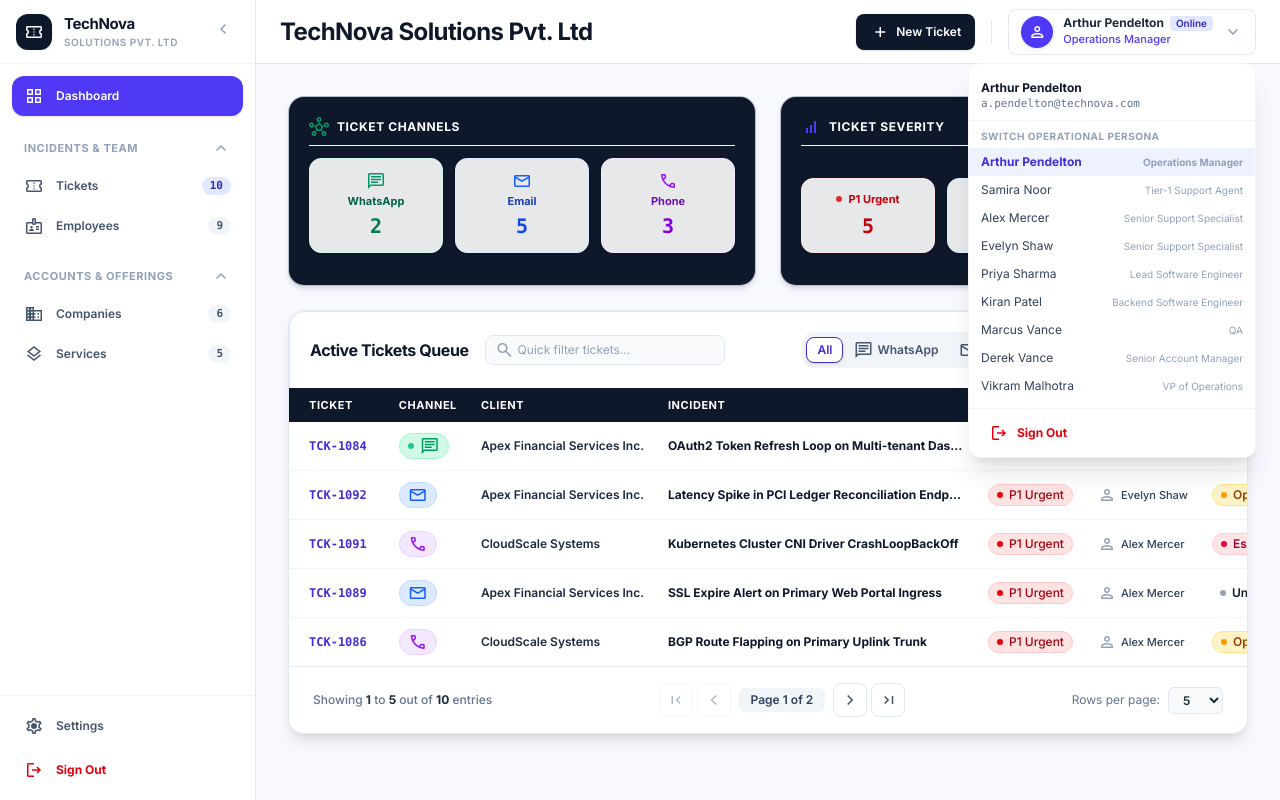
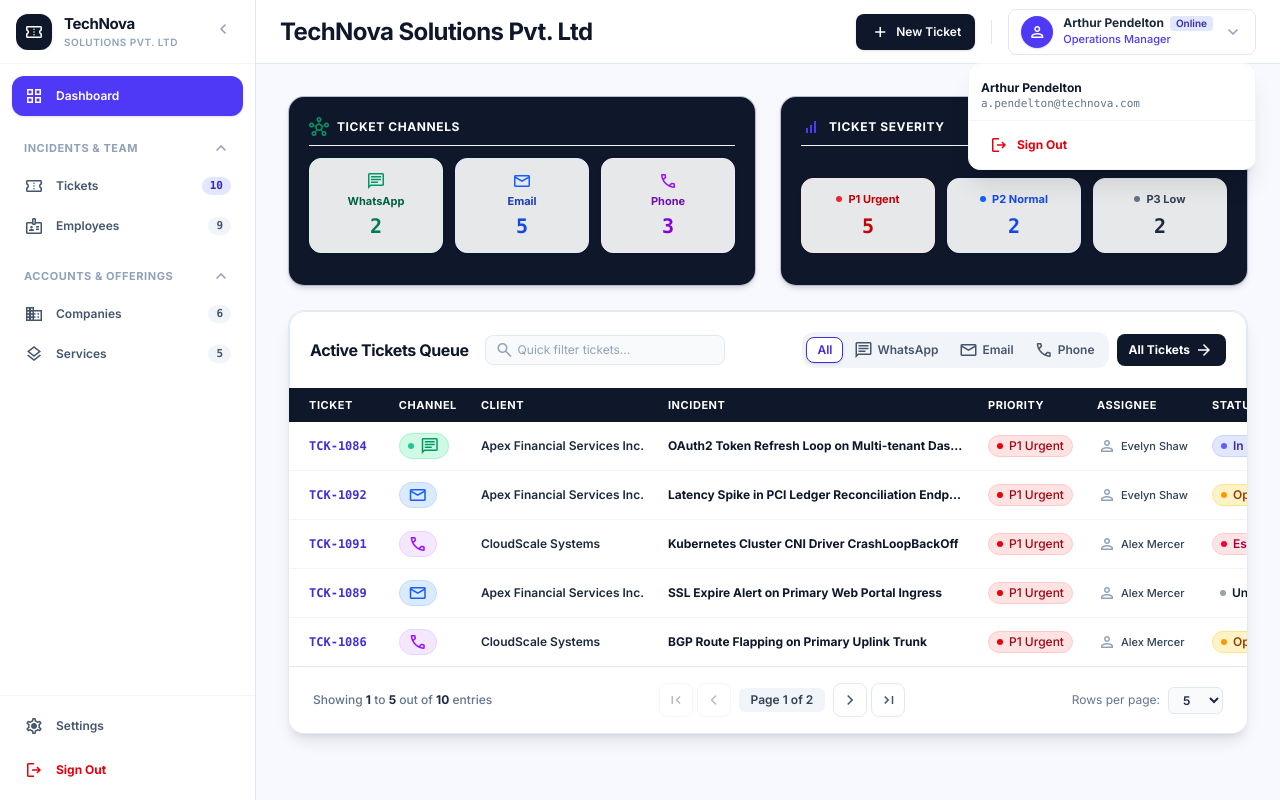
Before and after one commit to StewardRighteous/TechNova-Ticket-Management-system, a React (Vite) app: page / in a window 1280 px wide. Both pictures are taken after a click on the button "User Profile & Role Switcher". Built offline with nearby package versions, Linux system fonts and the light colour scheme.

Commit message:
fix: remove instant logins

```diff
--- a/src/components/layout/Header.tsx
+++ b/src/components/layout/Header.tsx
@@ -78,33 +78,7 @@ export const Header: React.FC = () => {
                 </span>
               </div>
 
-              <div className="mt-1 px-3 py-1 text-[10px] font-bold tracking-wider text-slate-400 uppercase">
-                Switch Operational Persona
-              </div>
-              {data.employees.map((emp) => {
-                const isSelected = emp.id === activeEmployee.id;
-                return (
-                  <button
-                    key={emp.id}
-                    onClick={() => {
-                      loginAsEmployee(emp.id);
-                      setIsProfileDropdownOpen(false);
-                    }}
-                    className={`flex w-full items-center justify-between px-3 py-1.5 text-left transition-colors hover:bg-slate-50 ${
-                      isSelected
-                        ? "bg-indigo-50 font-bold text-indigo-700"
-                        : "text-slate-700"
-                    }`}
-                  >
-                    <span className="text-xs">{emp.name}</span>
-                    <span className="text-[10px] text-slate-400">
-                      {emp.roleTitle.split("&")[0]}
-                    </span>
-                  </button>
-                );
-              })}
-
-              <div className="mt-2 border-t border-slate-100 px-2 pt-2">
+              <div className="border-slate-100 px-2 pt-2">
                 <button
                   onClick={() => {
                     setIsProfileDropdownOpen(false);
```
